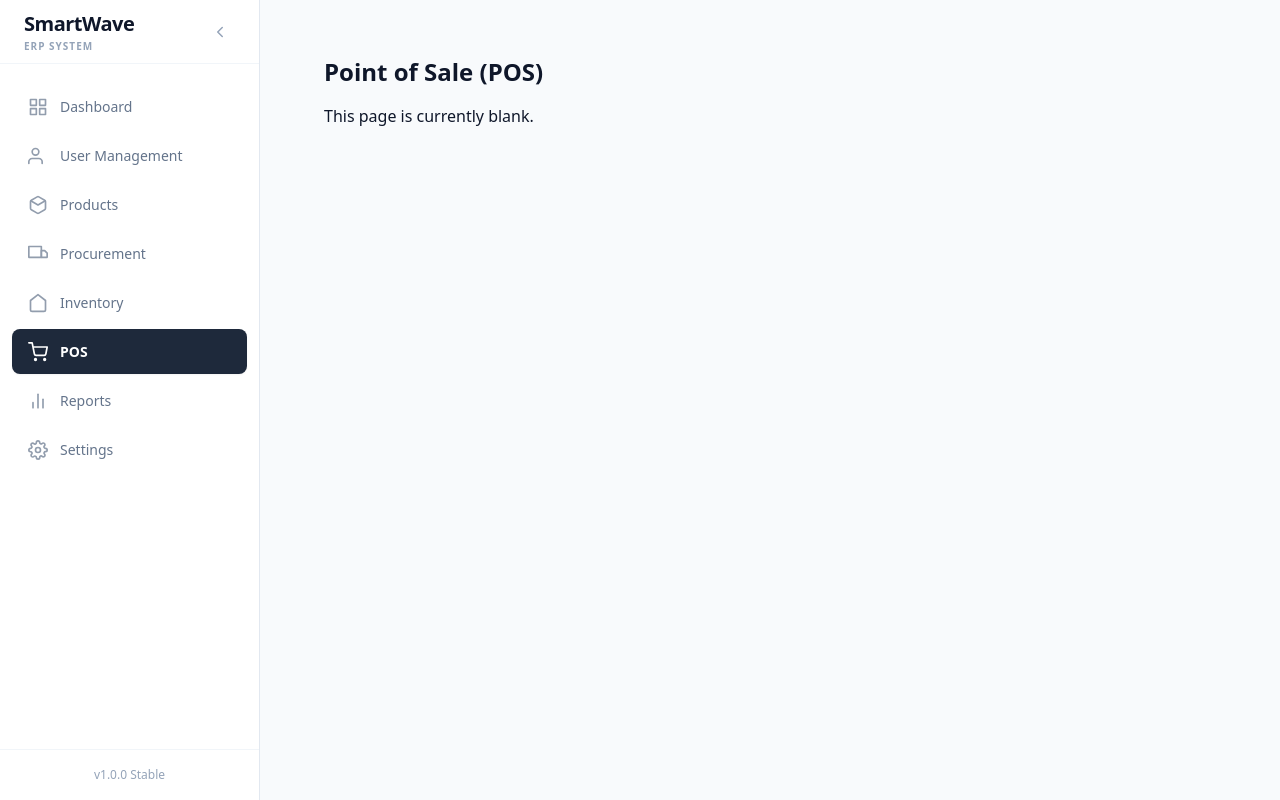
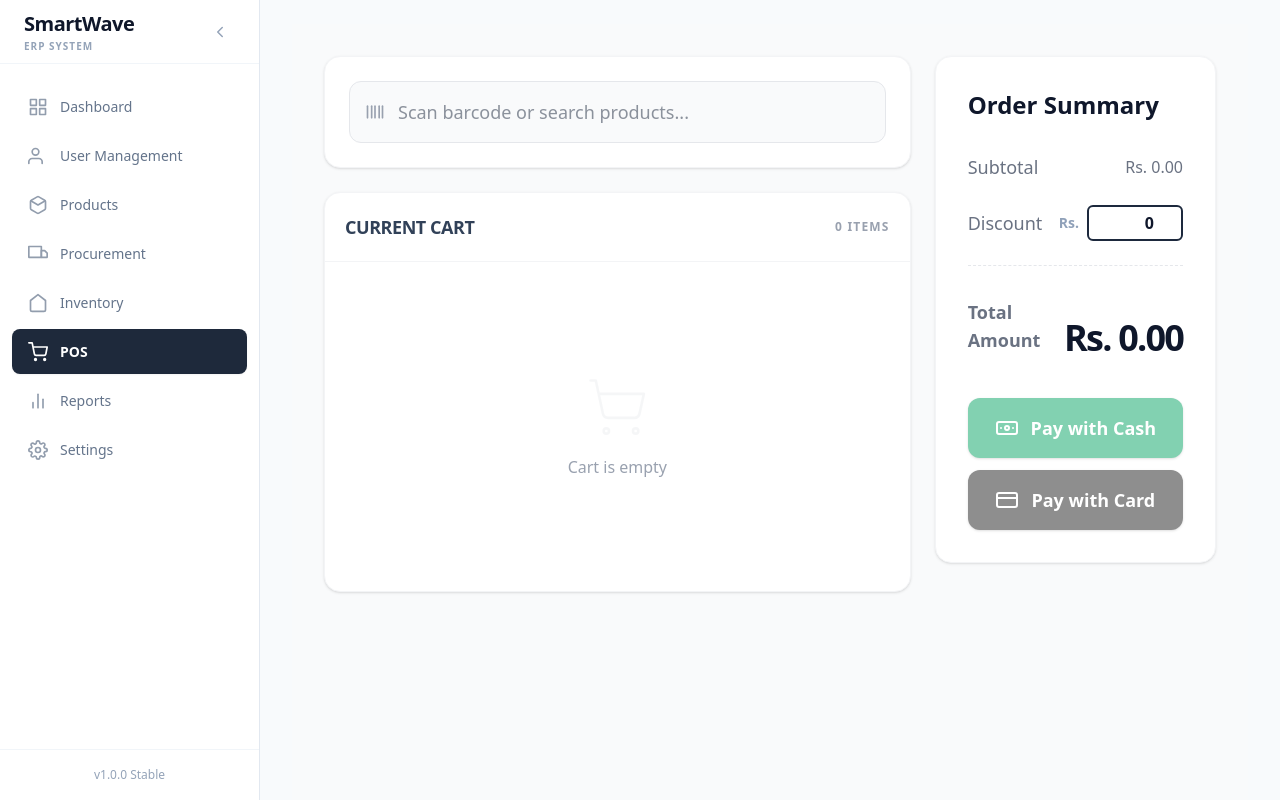
Before and after one commit to kawdoco/SmartWaveERP, a Next.js app in the folder frontend/: page /pos in a window 1280 px wide. Built offline with nearby package versions, Linux system fonts and the light colour scheme.

Commit message:
pos interface

```diff
--- a/frontend/src/app/pos/page.tsx
+++ b/frontend/src/app/pos/page.tsx
@@ -1,8 +1,113 @@
-export default function POSPage() {
+"use client"; // <--- This must be the very first line
+
+import React, { useState } from 'react';
+import { Search, ShoppingCart, Banknote, CreditCard, Barcode } from 'lucide-react';
+
+const POSInterface = () => {
+  const [subtotal, setSubtotal] = useState(0.00);
+  const [discount, setDiscount] = useState(0);
+
+  // Currency Formatter for LKR
+  const formatLKR = (amount: number) => {
+    return new Intl.NumberFormat('en-LK', {
+      style: 'currency',
+      currency: 'LKR',
+      minimumFractionDigits: 2,
+    }).format(amount).replace('LKR', 'Rs.');
+  };
+
+  const totalAmount = subtotal - discount;
+
   return (
-    <div className="p-8">
-      <h1 className="text-2xl font-bold mb-4">Point of Sale (POS)</h1>
-      <p>This page is currently blank.</p>
+    <div className="min-h-screen bg-gray-50 p-8 font-sans text-slate-800">
+      <div className="max-w-6xl mx-auto grid grid-cols-1 md:grid-cols-3 gap-6">
+
+        {/* Left Column: Search and Cart */}
+        <div className="md:col-span-2 space-y-6">
+
+          {/* Search Bar Card */}
+          <div className="bg-white p-6 rounded-2xl border border-gray-100 shadow-sm">
+            <div className="relative">
+              <div className="absolute inset-y-0 left-4 flex items-center pointer-events-none text-gray-400">
+                <Barcode size={20} />
+              </div>
+              <input
+                type="text"
+                placeholder="Scan barcode or search products..."
+                className="w-full pl-12 pr-4 py-4 bg-gray-50 border border-gray-200 rounded-xl focus:outline-none focus:ring-2 focus:ring-slate-200 transition-all text-lg"
+              />
+            </div>
+          </div>
+
+          {/* Current Cart Card */}
+          <div className="bg-white rounded-2xl border border-gray-100 shadow-sm overflow-hidden min-h-[400px] flex flex-col">
+            <div className="p-5 border-b border-gray-100 flex justify-between items-center">
+              <h2 className="font-bold text-lg uppercase tracking-tight text-slate-700">Current Cart</h2>
+              <span className="text-xs font-bold text-gray-400 uppercase tracking-widest">0 Items</span>
+            </div>
+
+            <div className="flex-grow flex flex-col items-center justify-center text-gray-300">
+              <ShoppingCart size={64} strokeWidth={1} className="mb-4 opacity-20" />
+              <p className="font-medium text-gray-400">Cart is empty</p>
+            </div>
+          </div>
+        </div>
+
+        {/* Right Column: Order Summary */}
+        <div className="md:col-span-1">
+          <div className="bg-white p-8 rounded-2xl border border-gray-100 shadow-sm sticky top-8">
+            <h2 className="text-2xl font-bold mb-8 text-slate-900">Order Summary</h2>
+
+            <div className="space-y-6">
+              {/* Subtotal */}
+              <div className="flex justify-between items-center text-gray-500">
+                <span className="text-lg">Subtotal</span>
+                <span className="font-medium">{formatLKR(subtotal)}</span>
+              </div>
+
+              {/* Discount Input */}
+              <div className="flex justify-between items-center text-gray-500">
+                <span className="text-lg">Discount</span>
+                <div className="flex items-center gap-2">
+                  <span className="text-sm font-bold text-slate-400">Rs.</span>
+                  <input
+                    type="number"
+                    value={discount}
+                    onChange={(e) => setDiscount(Number(e.target.value))}
+                    className="w-24 px-3 py-1 border-2 border-slate-800 rounded-md text-right font-bold text-slate-900 focus:outline-none"
+                  />
+                </div>
+              </div>
+
+              <div className="border-t border-dashed border-gray-200 pt-6 my-2"></div>
+
+              {/* Total */}
+              <div className="flex justify-between items-end mb-10">
+                <span className="text-lg font-semibold text-gray-500 pb-1">Total Amount</span>
+                <span className="text-4xl font-black tracking-tighter text-slate-900">
+                  {formatLKR(totalAmount)}
+                </span>
+              </div>
+
+              {/* Action Buttons */}
+              <div className="space-y-3">
+                <button className="w-full bg-[#82D1B1] hover:bg-[#71c4a2] text-white py-4 rounded-xl font-bold text-lg flex items-center justify-center gap-3 transition-colors shadow-sm active:scale-[0.98]">
+                  <Banknote size={24} />
+                  Pay with Cash
+                </button>
+
+                <button className="w-full bg-[#8E8E8E] hover:bg-[#7a7a7a] text-white py-4 rounded-xl font-bold text-lg flex items-center justify-center gap-3 transition-colors shadow-sm active:scale-[0.98]">
+                  <CreditCard size={24} />
+                  Pay with Card
+                </button>
+              </div>
+            </div>
+          </div>
+        </div>
+
+      </div>
     </div>
   );
-}
+};
+
+export default POSInterface;
```
